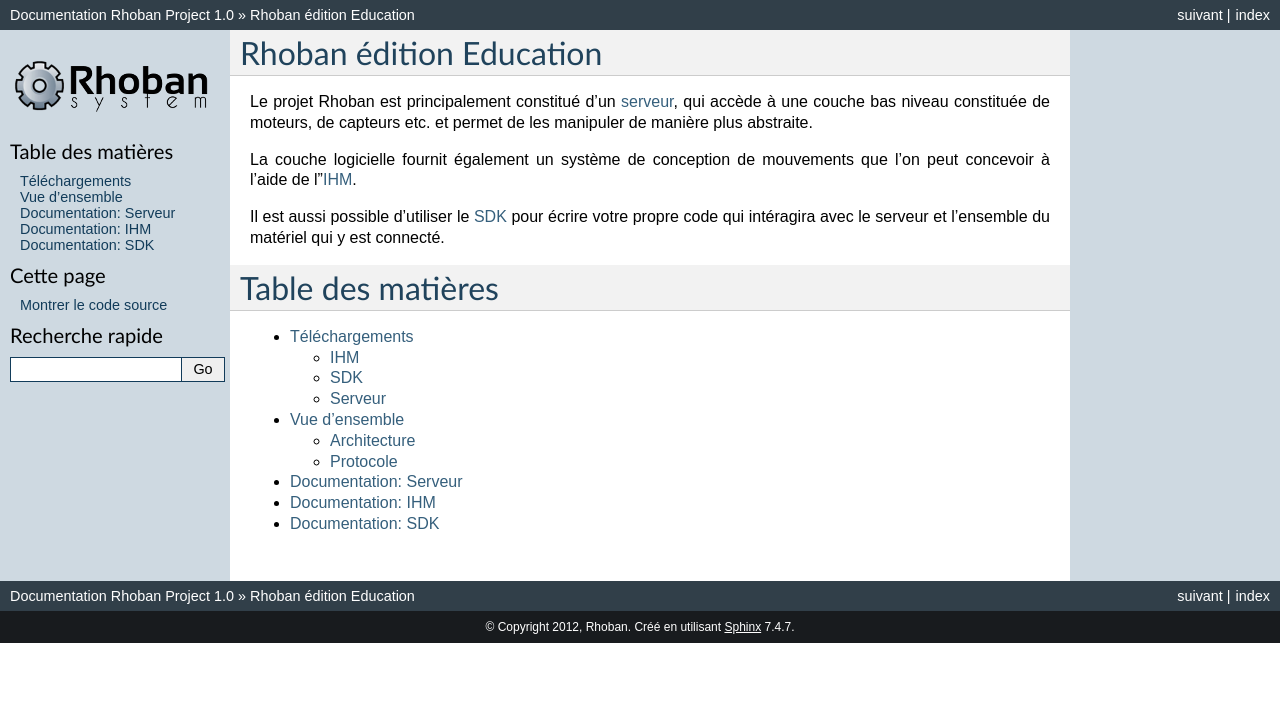
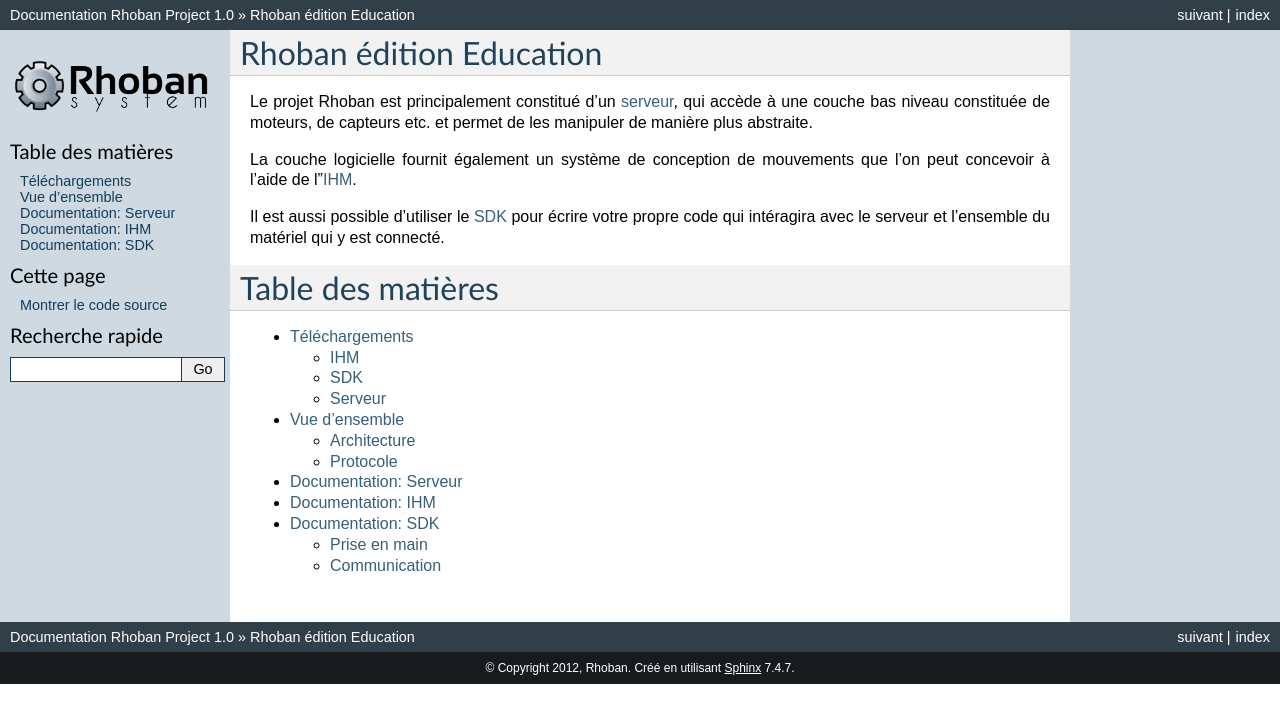
Before and after one commit to RhobanProject/Edu, a Sphinx documentation site: the page built from docs/source/index.rst, in a window 1280 px wide. Shown: the top 723 px of the page. Built offline with Sphinx 7.4.7, drawn with Linux system fonts in a browser that asks for light colours.

Commit message:
[docs] Ajout plan sdk

```diff
--- a/docs/source/sdk/index.rst
+++ b/docs/source/sdk/index.rst
@@ -4,4 +4,9 @@
 Documentation: SDK
 ==================
 
-*A venir*
+
+.. toctree::
+    :maxdepth: 2
+
+    prise_en_main
+    communication
--- /dev/null
+++ b/docs/source/sdk/prise_en_main.rst
@@ -0,0 +1,14 @@
+
+
+Prise en main
+=============
+
+C++
+~~~
+
+*A venir*
+
+Python
+~~~~~~
+
+*A venir*
```
Also changed, not shown: docs/source/sdk/communication.rst (added, +19 -0 lines).
